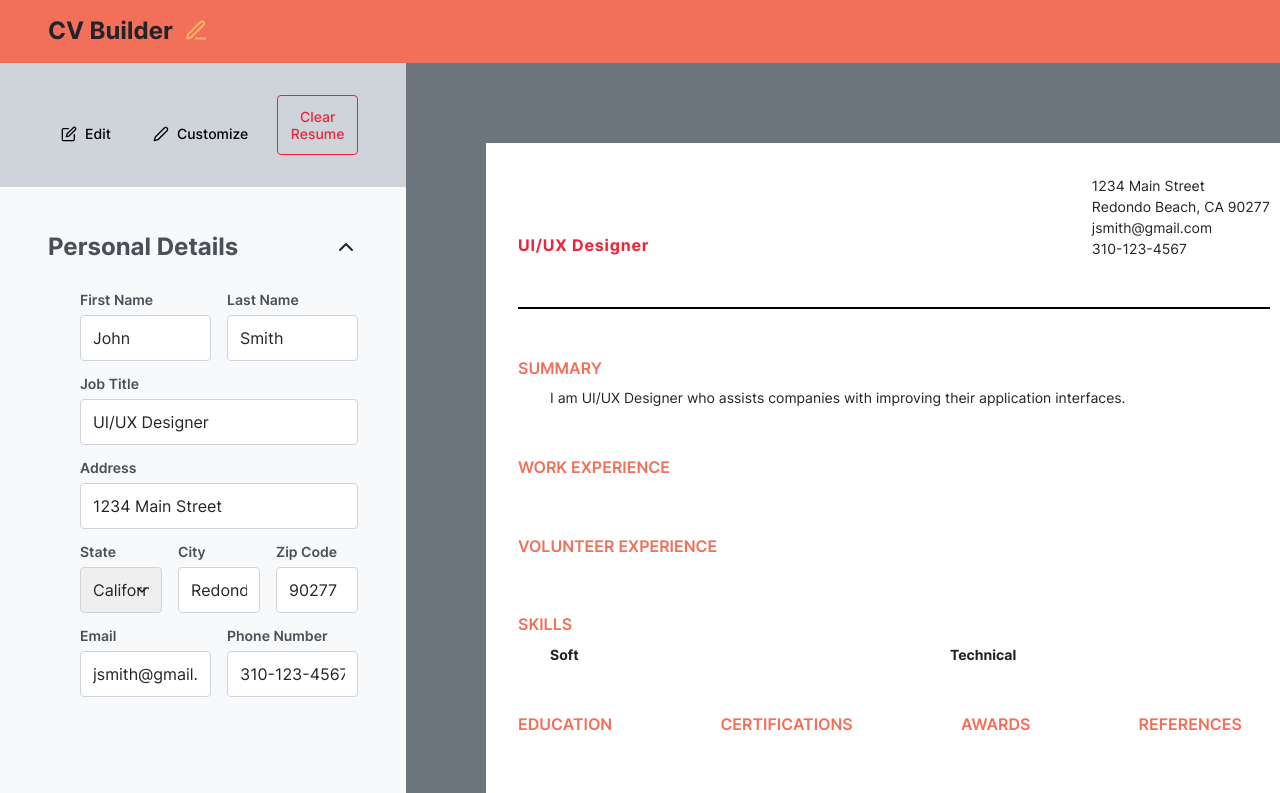
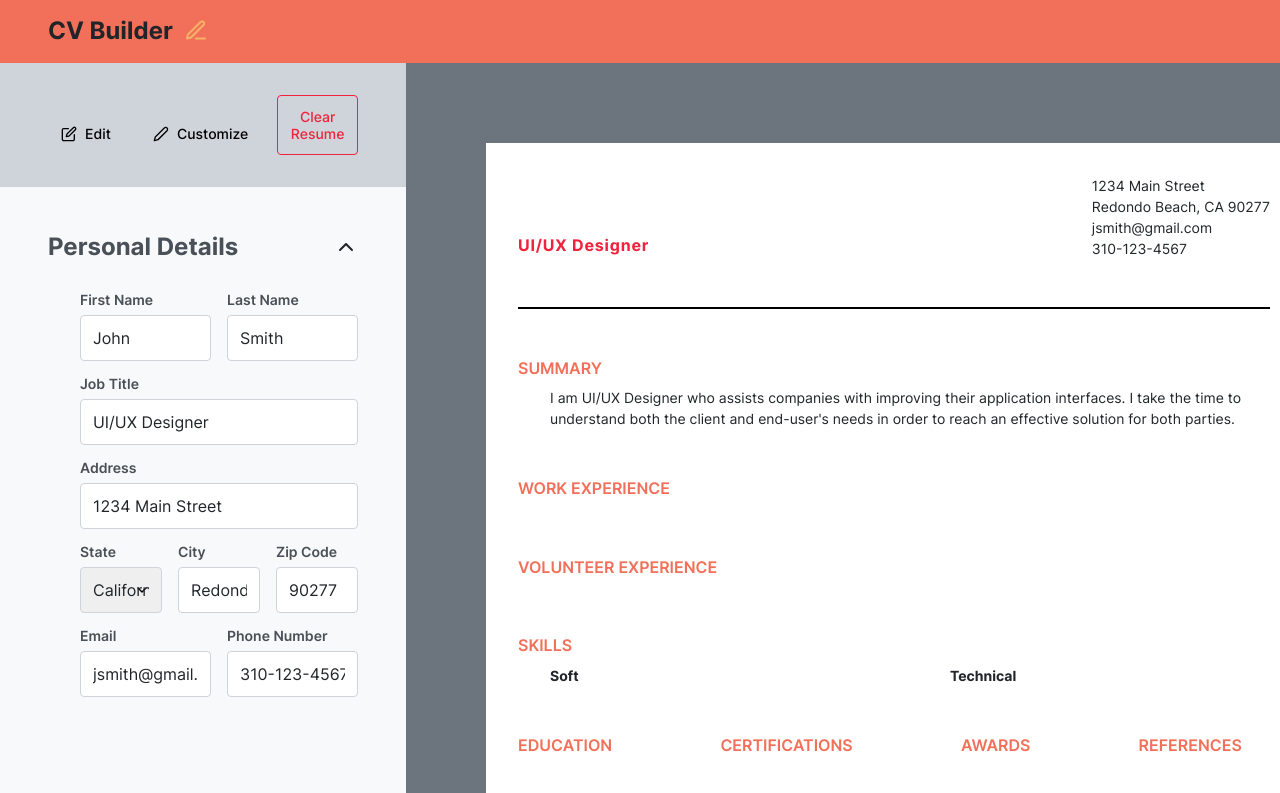
Before and after one commit to vbelmonte/cv-application, a React (Vite) app: page / in a window 1280 px wide. Shown: the top 793 px of the page. Built offline with nearby package versions, Linux system fonts and the light colour scheme.

Commit message:
Attach font choice input to preview page

```diff
--- a/src/App.jsx
+++ b/src/App.jsx
@@ -564,7 +564,7 @@ function Main() {
   const [email, setEmail] = useState('jsmith@gmail.com');
   const [phone, setPhone] = useState('310-123-4567');
 
-  const [summary, setSummary] = useState('I am UI/UX Designer who assists companies with improving their application interfaces.');
+  const [summary, setSummary] = useState('I am UI/UX Designer who assists companies with improving their application interfaces. I take the time to understand both the client and end-user\'s needs in order to reach an effective solution for both parties.');
 
   const [workExperienceForm, setWorkExperienceForm] = useState(<></>);
   const [volunteerExperienceForm, setVolunteerExperienceForm] = useState(<></>);
@@ -595,7 +595,7 @@ function Main() {
   const [skillType, setSkillType] = useState('default');
 
   const [design, setDesign] = useState('design-1');
-  const [font, setFont] = useState('Inter');
+  const [font, setFont] = useState('Inter Regular');
   const [layoutPrimaryColor, setLayoutPrimaryColor] = useState('#000000');
   const [bodyColor, setBodyColor] = useState('#212529');
   const [primaryColor, setPrimaryColor] = useState('#FFFFFF');
@@ -1042,6 +1042,7 @@ function Main() {
           secondary={secondaryColor}
           tertiary={tertiaryColor}
           layoutPrimary={layoutPrimaryColor}
+          font={font}
         />
       </div>
     </main>
--- a/src/components/Inputs.jsx
+++ b/src/components/Inputs.jsx
@@ -76,16 +76,20 @@ export function InputSelectSkill({ id, name, select, callback }) {
 function InputSelectFont({ id, name, select, callback }) {
   const fonts = [
     {
-      'name': 'Inter'
+      'name': 'Inter',
+      'value': 'Inter Regular'
     },
     {
-      'name': 'Montserrat'
+      'name': 'Montserrat',
+      'value': 'Montserrat Regular'
     },
     {
-      'name': 'Georgia'
+      'name': 'Georgia',
+      'value': 'Georgia'
     },
     {
-      'name': 'Oswald/Lato'
+      'name': 'Oswald/Lato',
+      'value': 'Oswald'
     }
   ]
 
@@ -93,7 +97,7 @@ function InputSelectFont({ id, name, select, callback }) {
     <select name={name} id={id} value={select} onChange={e => {handleChange(e, callback, 'select')}}>
       {fonts.map( (font) => {
         return (
-          <option key={font.name} value={font.name}>{font.name}</option>
+          <option key={font.name} value={font.value}>{font.name}</option>
         )
       })}
     </select>
--- a/src/components/Traditional.jsx
+++ b/src/components/Traditional.jsx
@@ -189,9 +189,30 @@ function assignCityStateZip(city, state, zip) {
   return cityStateZip;
 }
 
+function assignFont(option) {
+  let fontClass;
+  switch(option) {
+    case 'Inter Regular':
+      fontClass = 'inter';
+      break;
+    case 'Montserrat Regular':
+      fontClass = 'montserrat';
+      break;
+    case 'Georgia':
+      fontClass = 'georgia';
+      break;
+    case 'Oswald':
+      fontClass = 'oswald';
+  }
+
+  return fontClass;
+}
 
 export function Traditional(props) {
   let cityStateZip = assignCityStateZip(props.city, props.state, props.zipCode);
+
+  const fontClass = assignFont(props.font);
+
   const layoutPrimary = {
     borderColor: props.layoutPrimary,
   }
@@ -209,7 +230,7 @@ export function Traditional(props) {
   }
 
   return (
-    <div className='page'>
+    <div className={'page ' + fontClass}>
       <div className='traditional'>
         <header className='display-flex justify-space-between'>
           <div>
--- a/src/index.css
+++ b/src/index.css
@@ -191,6 +191,56 @@ body {
   src: url('./assets/fonts/Inter-Bold.ttf');
 }
 
+@font-face {
+  font-family: 'Georgia Regular';
+  src: url('./assets/fonts/Georgia-Regular.ttf');
+}
+
+@font-face {
+  font-family: 'Georgia Bold';
+  src: url('./assets/fonts/Georgia-Bold.ttf');
+}
+
+@font-face {
+  font-family: 'Georgia Italic';
+  src: url('./assets/fonts/Georgia-Italic.ttf');
+}
+
+@font-face {
+  font-family: 'Montserrat Regular';
+  src: url('./assets/fonts/Montserrat-Regular.ttf');
+}
+
+@font-face {
+  font-family: 'Montserrat Medium';
+  src: url('./assets/fonts/Montserrat-Medium.ttf');
+}
+
+@font-face {
+  font-family: 'Montserrat SemiBold';
+  src: url('./assets/fonts/Montserrat-SemiBold.ttf');
+}
+
+@font-face {
+  font-family: 'Oswald Regular';
+  src: url('./assets/fonts/Oswald-Regular.ttf');
+}
+
+@font-face {
+  font-family: 'Oswald Medium';
+  src: url('./assets/fonts/Oswald-Medium.ttf');
+}
+
+@font-face {
+  font-family: 'Lato Regular';
+  src: url('./assets/fonts/Lato-Regular.ttf');
+}
+
+@font-face {
+  font-family: 'Lato Bold';
+  src: url('./assets/fonts/Lato-Bold.ttf');
+}
+
 h2 {
   font-family: 'Inter Bold';
   font-size: 1.5rem;
@@ -208,6 +258,58 @@ strong {
 
 .preview-area
 
+.page.inter {
+  font-family: 'Inter Regular';
+}
+
+.page.inter main h1 {
+  font-family: 'Inter SemiBold';
+}
+
+.page.inter main h2 {
+  font-family: 'Inter Bold';
+}
+
+.page.georgia {
+  font-family: 'Georgia Regular';
+}
+
+.page.georgia main h1 {
+  font-family: 'Georgia Bold';
+}
+
+.page.georgia main h2 {
+  font-family: 'Georgia Bold';
+}
+
+.page.montserrat {
+  font-family: 'Montserrat Regular';
+}
+
+.page.montserrat main h1 {
+  font-family: 'Montserrat SemiBold';
+}
+
+.page.montserrat main h2 {
+  font-family: 'Montserrat SemiBold';
+}
+
+.page.oswald {
+  font-family: 'Lato Regular';
+}
+
+.page.oswald header h1 {
+  font-family: 'Oswald Regular';
+}
+
+.page.oswald main h1 {
+  font-family: 'Oswald Medium';
+}
+
+.page.oswald main h2 {
+  font-family: 'Lato Bold';
+}
+
 .page header h1 {
   font-size: 3rem;
   line-height: 120%;
@@ -222,7 +324,6 @@ strong {
 }
 
 .page main h1 {
-  font-family: 'Inter SemiBold';
   font-size: 1rem;
   line-height: 140%;
   text-transform: uppercase;
```
